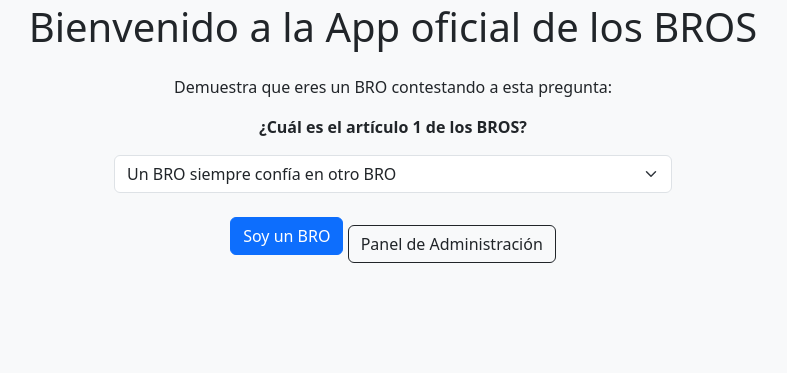
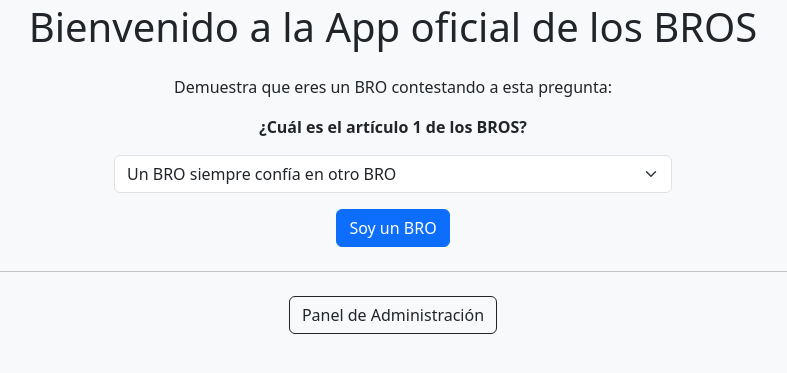
Before and after one commit to franferti/BRO_app, a Flask app: page / in a window 1280 px wide. Shown: the part 219-592 px from the top of the page, without its empty margins (247-1034 px from the left). Run offline with Flask 3, Linux system fonts and the light colour scheme.

Commit message:
'prueba3'

```diff
--- a/templates/index.html
+++ b/templates/index.html
@@ -2,16 +2,24 @@
 <html>
 <head>
     <title>App Oficial de los BROS</title>
+    <meta name="viewport" content="width=device-width, initial-scale=1">
     <link rel="stylesheet" href="https://cdn.jsdelivr.net/npm/bootstrap@5.3.0/dist/css/bootstrap.min.css">
 </head>
 <body class="bg-light text-center">
+
     <div class="container py-5">
+        <!-- Logo -->
         <img src="{{ url_for('static', filename='logo_bros.png') }}" width="150" class="mb-4">
+
+        <!-- Título -->
         <h1 class="mb-4">Bienvenido a la App oficial de los BROS</h1>
+
+        <!-- Pregunta BRO -->
         <p class="mb-3">Demuestra que eres un BRO contestando a esta pregunta:</p>
-        <form method="POST">
+
+        <form method="POST" class="w-50 mx-auto">
             <p><b>¿Cuál es el artículo 1 de los BROS?</b></p>
-            <select name="respuesta" class="form-select w-50 mx-auto mb-3">
+            <select name="respuesta" class="form-select mb-3">
                 <option value="1">Un BRO siempre confía en otro BRO</option>
                 <option value="2">Un BRO nunca se enfada con otro BRO</option>
                 <option value="3">Un BRO está por encima de todas las cosas</option>
@@ -20,8 +28,12 @@
             <div class="alert alert-danger">{{ error }}</div>
             {% endif %}
             <button class="btn btn-primary">Soy un BRO</button>
-            <a href="/admin" class="btn btn-outline-dark mt-3">Panel de Administración</a>
         </form>
+
+        <!-- Enlace al panel de administración -->
+        <hr class="my-4">
+        <a href="/admin" class="btn btn-outline-dark">Panel de Administración</a>
     </div>
+
 </body>
 </html>
```
